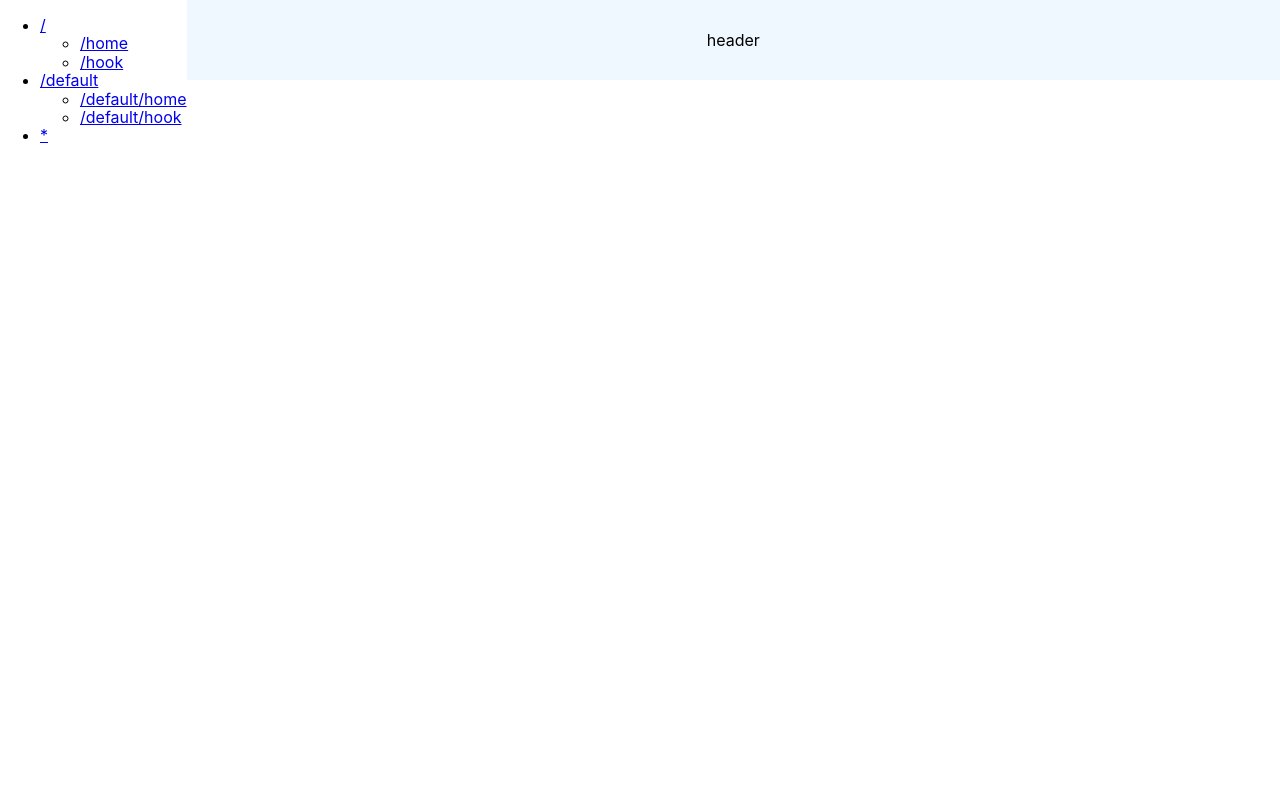
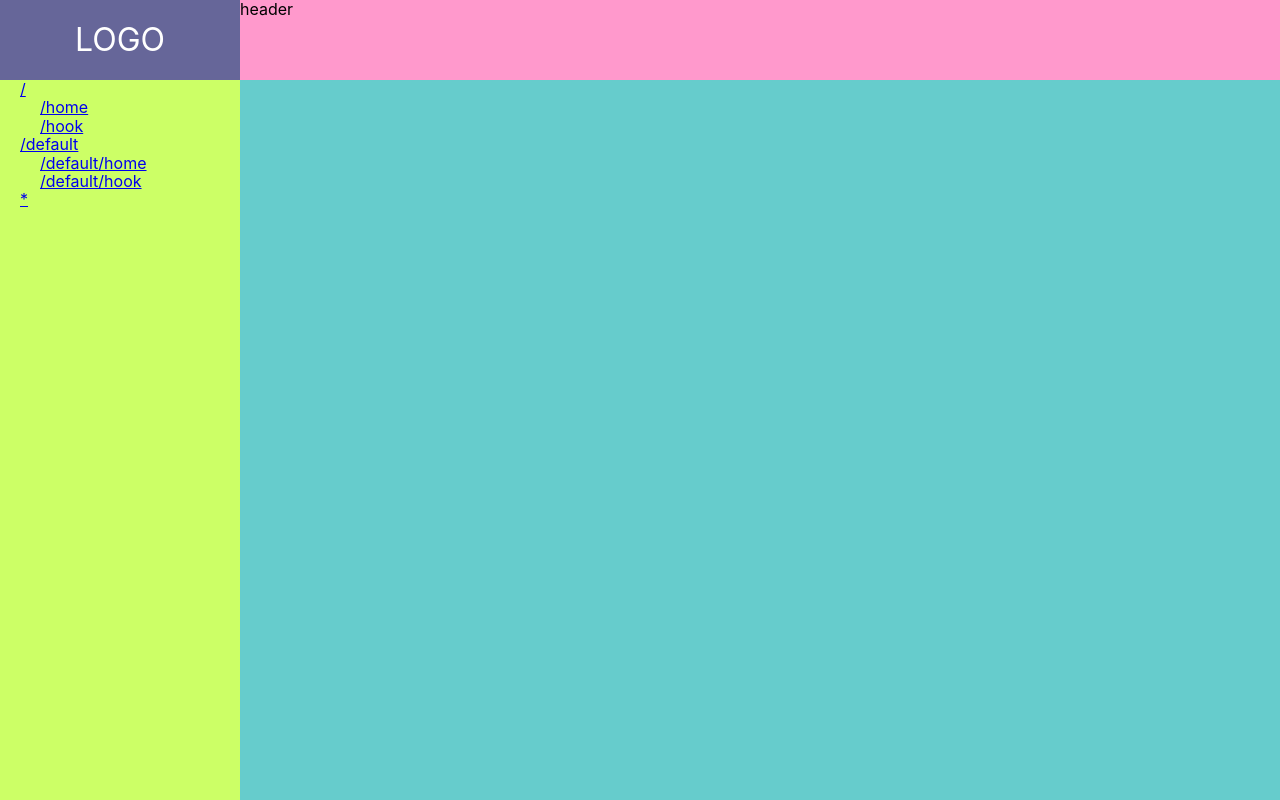
Before and after one commit to jsjzh/react-tiny-code, a React (Create React App) app: page /#/ in a window 1280 px wide. Built offline with nearby package versions, Linux system fonts and the light colour scheme.

Commit message:
feat: css layout init

```diff
--- a/src/index.css
+++ b/src/index.css
@@ -1,11 +1,8 @@
+html {
+  font-size: 16px;
+}
+
 body {
-  margin: 0;
   font-family: -apple-system, BlinkMacSystemFont, 'Segoe UI', 'Roboto', 'Oxygen', 'Ubuntu', 'Cantarell', 'Fira Sans',
     'Droid Sans', 'Helvetica Neue', sans-serif;
-  -webkit-font-smoothing: antialiased;
-  -moz-osx-font-smoothing: grayscale;
 }
-
-code {
-  font-family: source-code-pro, Menlo, Monaco, Consolas, 'Courier New', monospace;
-}
--- a/src/pages/App/index.tsx
+++ b/src/pages/App/index.tsx
@@ -2,6 +2,6 @@ import React from 'react';
 import { useRoutes } from 'react-router-dom';
 import routes from '@/routes';
 
-const App: React.FC = () => useRoutes(routes);
+const App: React.FC = (props) => useRoutes(routes);
 
 export default App;
--- a/src/pages/_layouts/Container/index.css
+++ b/src/pages/_layouts/Container/index.css
@@ -1,26 +1,30 @@
-.app-container {
+.container {
   display: flex;
-  min-width: 100vw;
-  min-height: 100vh;
+  position: absolute;
+  width: 100%;
+  height: 100%;
 }
 
-.app-header {
+.side {
+  background-color: #ccff66;
+  width: 15rem;
 }
 
-.app-menu {
+.logo {
+  height: 5rem;
+  text-align: center;
+  line-height: 5rem;
+  background-color: #666699;
+  color: #ffffff;
+  font-size: 2rem;
 }
 
-.app-context-container {
+.content {
+  background-color: #66cccc;
   flex: 1;
 }
 
-.app-header {
-  min-height: 10vh;
-  line-height: 10vh;
-  background-color: aliceblue;
-  text-align: center;
+.header {
+  background-color: #ff99cc;
+  height: 5rem;
 }
-
-.app-context {
-  text-align: center;
-}
--- a/src/pages/_layouts/Container/index.tsx
+++ b/src/pages/_layouts/Container/index.tsx
@@ -3,30 +3,31 @@ import { Link, Outlet, RouteObject } from 'react-router-dom';
 import routes from '@/routes';
 import './index.css';
 
-const LayoutContainer: React.FC = () => {
 const createMenu = (routes: RouteObject[]) => {
-    return <ul>{routes.map(createMenuItem)}</ul>;
+  return <div>{routes.map(createMenuItem)}</div>;
 };
 
 const createMenuItem = (route: RouteObject) => {
   return (
-      <li key={route.path}>
+    <div style={{ paddingLeft: 20 }} key={route.path}>
       <Link key={route.path} to={route.path as string}>
         {route.path}
       </Link>
       {Array.isArray(route.children) && createMenu(route.children as RouteObject[])}
-      </li>
+    </div>
   );
 };
 
+const LayoutContainer: React.FC = () => {
   return (
-    <div className="app-container">
-      <div className="app-menu">{createMenu(routes)}</div>
-      <div className="app-context-container">
-        <div className="app-header">header</div>
-        <div className="app-context">
+    <div className="container">
+      <div className="side">
+        <div className="logo">LOGO</div>
+        {createMenu(routes)}
+      </div>
+      <div className="content">
+        <div className="header">header</div>
         <Outlet />
-        </div>
       </div>
     </div>
   );
```
Lines whose indentation alone changed are shown as unchanged.
